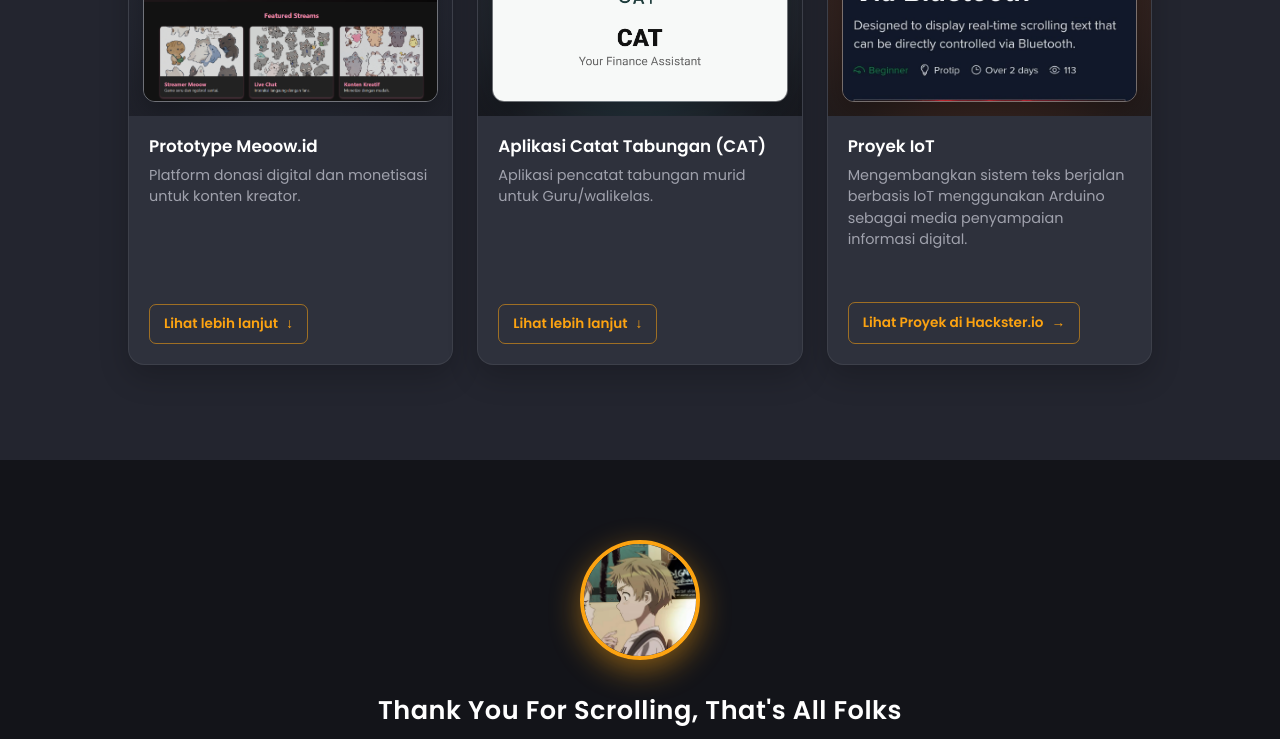
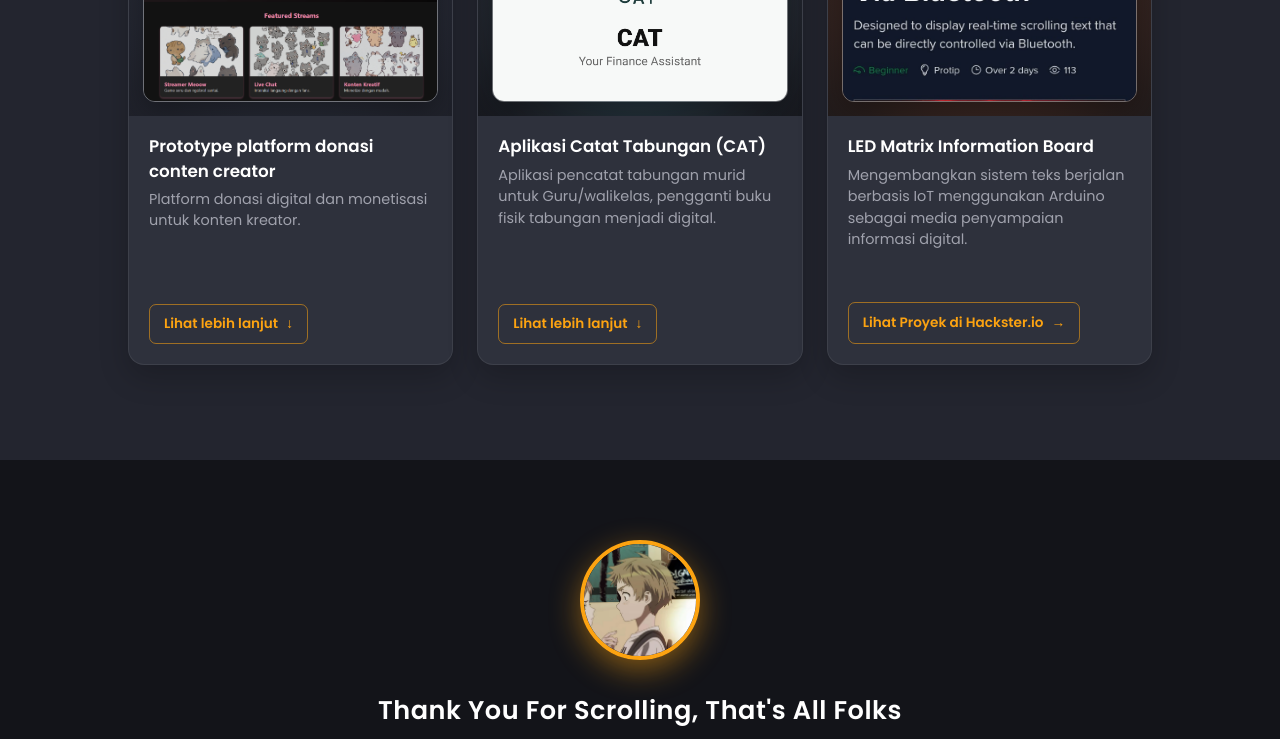
Before and after one commit to Urwinterrr/PortoFolio_Allen, a plain HTML site: page index.html in a window 1280 px wide. Shown: the part 3540-4279 px from the top of the page. Drawn offline with Linux system fonts and the light colour scheme.

Commit message:
Update portfolio project descriptions
Co-authored-by: Copilot <223556219+Copilot@users.noreply.github.com>

```diff
--- a/index.html
+++ b/index.html
@@ -203,7 +203,7 @@
           <img src="images/meoow.jpeg" alt="Portfolio Placeholder" class="portfolio-preview-img">
         </div>
         <div class="portfolio-info">
-          <h3>Prototype Meoow.id</h3>
+          <h3>Prototype platform donasi conten creator </h3>
           <p>Platform donasi digital dan monetisasi untuk konten kreator.</p>
           <button class="portfolio-link portfolio-toggle" type="button" aria-expanded="false" aria-controls="meoow-gallery">
             <span>Lihat lebih lanjut</span> <span aria-hidden="true">&darr;</span>
@@ -227,7 +227,7 @@
         </div>
         <div class="portfolio-info">
           <h3>Aplikasi Catat Tabungan (CAT)</h3>
-          <p>Aplikasi pencatat tabungan murid untuk Guru/walikelas.</p>
+          <p>Aplikasi pencatat tabungan murid untuk Guru/walikelas, pengganti buku fisik tabungan menjadi digital.</p>
           <button class="portfolio-link portfolio-toggle" type="button" aria-expanded="false" aria-controls="cat-gallery">
             <span>Lihat lebih lanjut</span> <span aria-hidden="true">&darr;</span>
           </button>
@@ -257,7 +257,7 @@
           <img src="images/iot.jpeg" alt="Dokumentasi proyek IoT teks berjalan" class="portfolio-preview-img">
         </div>
         <div class="portfolio-info">
-          <h3>Proyek IoT</h3>
+          <h3>LED Matrix Information Board</h3>
           <p>Mengembangkan sistem teks berjalan berbasis IoT menggunakan Arduino sebagai media penyampaian informasi digital.</p>
           <a class="portfolio-link" href="https://www.hackster.io/uhuy-led-partner/led-matrix-information-board-via-bluetooth-ce124e?utm_campaign=new_respect_for_project&utm_medium=email&utm_source=hackster" target="_blank" rel="noopener noreferrer">
             Lihat Proyek di Hackster.io <span aria-hidden="true">&rarr;</span>
```
